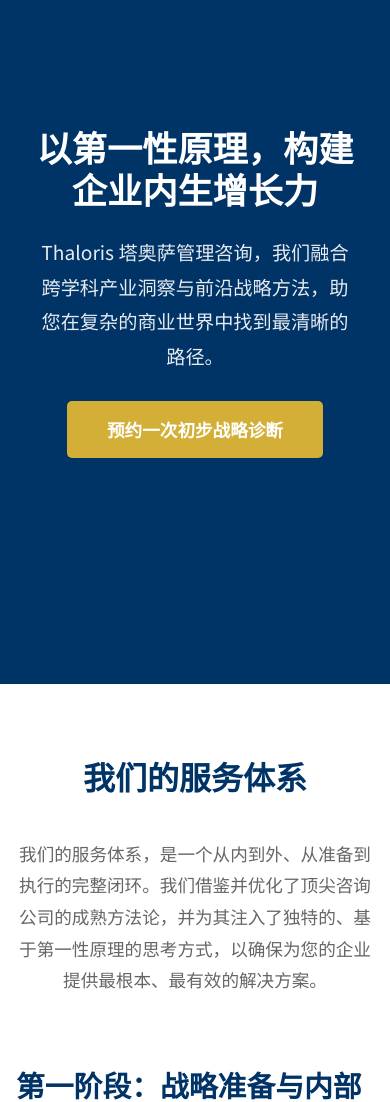
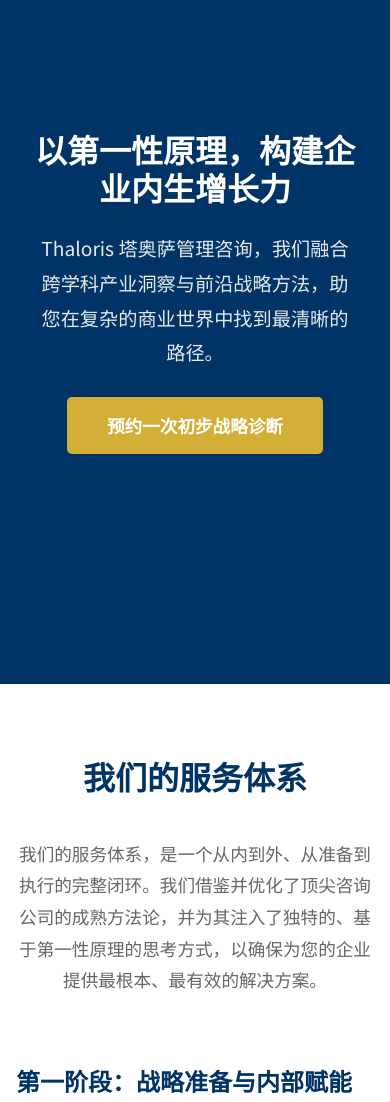
Before and after one commit to tha-con/tha-con.github.io, a plain HTML site: page index.html in a window 390 px wide. Shown: the part 160-1262 px from the top of the page. Drawn offline with nearby package versions, Linux system fonts and the light colour scheme.

Commit message:
Update style.css

```diff
--- a/style.css
+++ b/style.css
@@ -238,8 +238,11 @@ a:hover {
 
 /* 响应式设计 - 针对移动设备 */
 @media (max-width: 768px) {
-    h1 { font-size: 2.2rem; }
+    /* 核心修改：减小标题在手机上的字号，避免换行 */
+    h1 { font-size: 2.0rem; } /* 原为 2.2rem */
     h2 { font-size: 2rem; }
+    h3 { font-size: 1.5rem; } /* 新增：原为 1.8rem */
+    h4 { font-size: 1.1rem; } /* 新增：原为 1.2rem */
 
     .main-nav {
         flex-direction: column;
```
